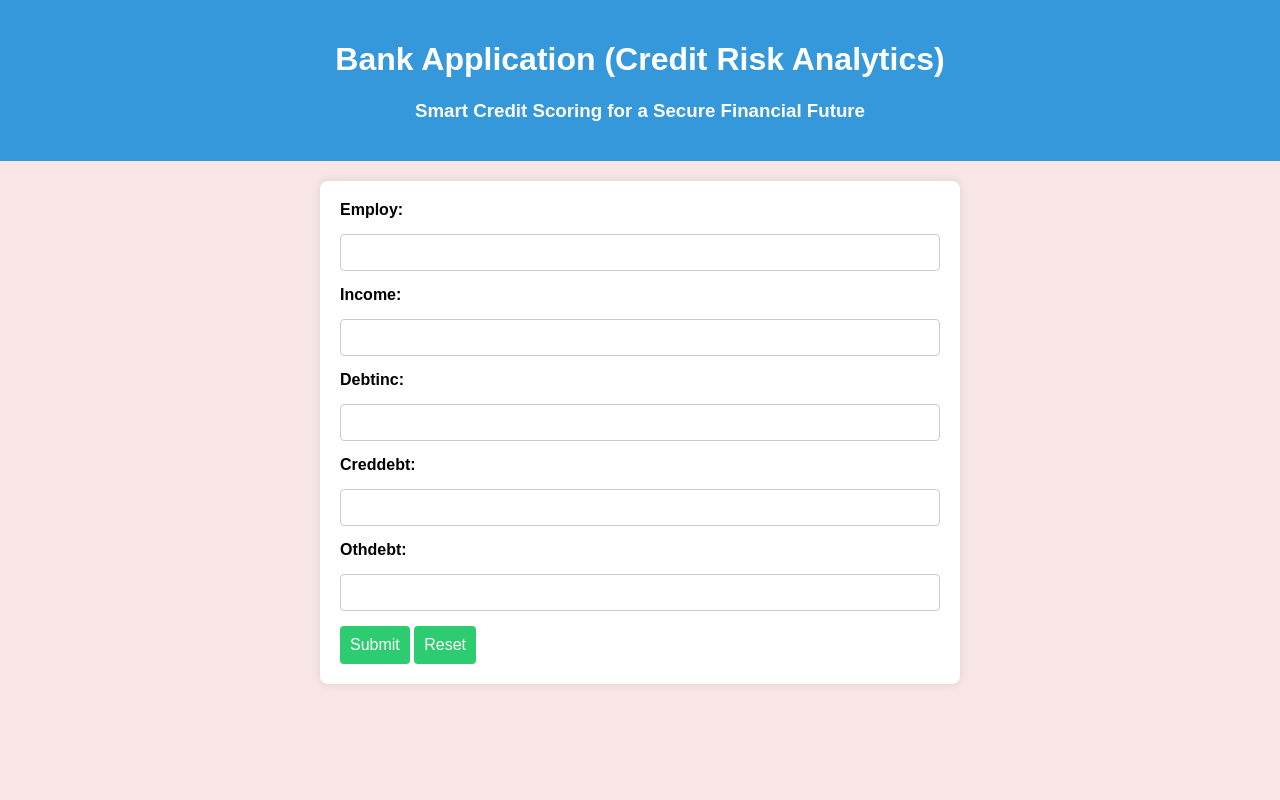
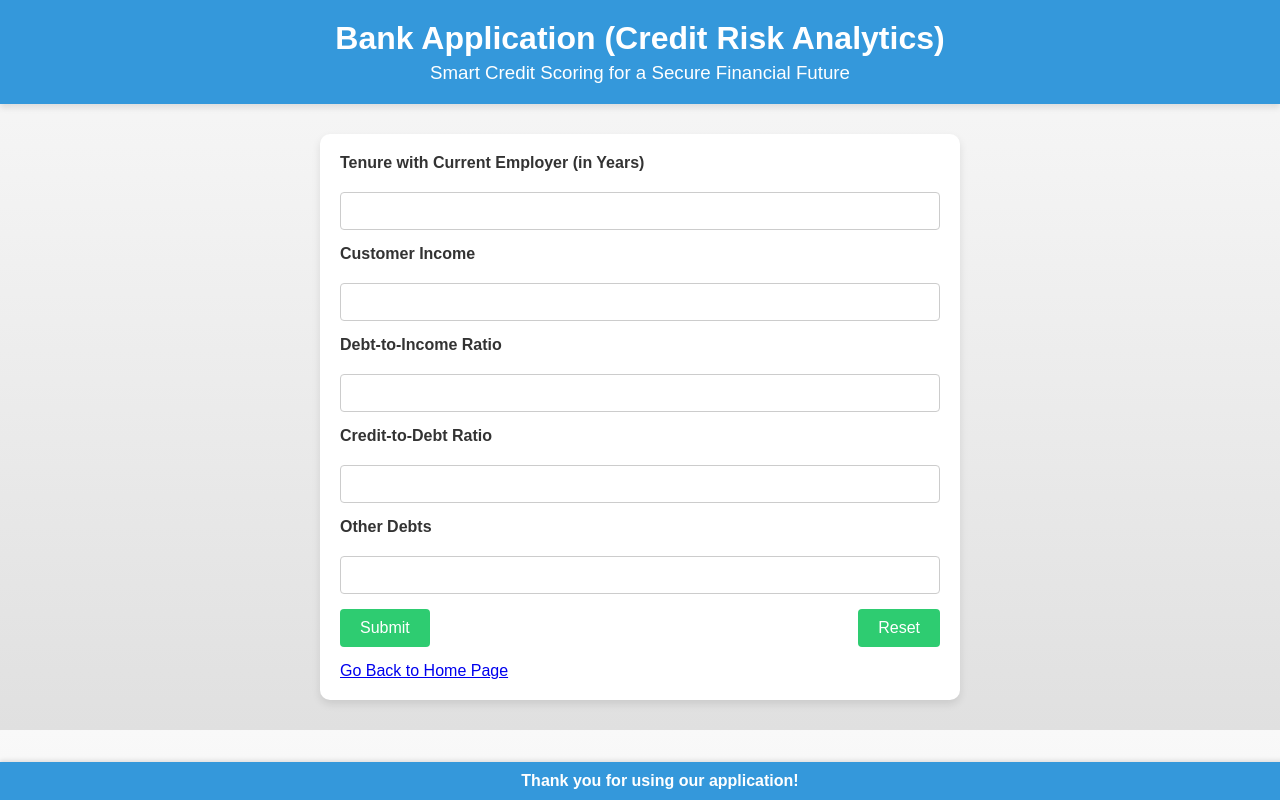
Before and after one commit to survar-23/flask-bank-application-credit-analysis, a Flask app: page /form.html in a window 1280 px wide. Run offline with Flask 3, Linux system fonts and the light colour scheme; parts of the project's set-up code (start-up, migrations or seed data) failed here and were passed over.

Commit message:
Updated files with some changes

```diff
--- a/templates/form.html
+++ b/templates/form.html
@@ -11,7 +11,8 @@
             font-family: 'Arial', sans-serif;
             margin: 0;
             padding: 0;
-            background-color: #f8e6e6;
+            background: linear-gradient(to bottom, #f9f9f9, #e0e0e0);
+            color: #333;
         }
 
         header {
@@ -19,15 +20,26 @@
             color: #fff;
             text-align: center;
             padding: 20px;
+            box-shadow: 0 4px 6px rgba(0, 0, 0, 0.1);
+        }
+
+        header h1 {
+            margin: 0;
+            font-size: 2em;
+        }
+
+        header h3 {
+            margin: 5px 0 0;
+            font-weight: 300;
         }
 
         main {
             max-width: 600px;
-            margin: 20px auto;
-            background-color: #fff;
+            margin: 30px auto;
+            background: #fff;
             padding: 20px;
-            border-radius: 8px;
-            box-shadow: 0 0 10px rgba(0, 0, 0, 0.1);
+            border-radius: 10px;
+            box-shadow: 0 4px 8px rgba(0, 0, 0, 0.1);
         }
 
         form {
@@ -38,63 +50,124 @@
 
         label {
             font-weight: bold;
+            margin-bottom: 5px;
         }
 
-        input {
+        input[type="text"] {
             padding: 10px;
             border: 1px solid #ccc;
             border-radius: 4px;
+            font-size: 14px;
             box-sizing: border-box;
+            transition: border-color 0.3s;
+        }
+
+        input[type="text"]:focus {
+            border-color: #3498db;
+            outline: none;
+        }
+
+        .button-container {
+            display: flex;
+            justify-content: space-between;
+            gap: 10px;
+        }
+
+        input[type="submit"],
+        input[type="reset"],
+        button {
+            padding: 10px 20px;
+            border: none;
+            border-radius: 4px;
+            font-size: 16px;
+            color: #fff;
+            cursor: pointer;
+            transition: background-color 0.3s, transform 0.2s;
         }
 
         input[type="submit"],
         input[type="reset"] {
             background-color: #2ecc71;
-            color: #fff;
-            cursor: pointer;
-            border: none;
-            border-radius: 4px;
-            padding: 10px;
-            font-size: 16px;
         }
 
         input[type="submit"]:hover,
         input[type="reset"]:hover {
             background-color: #27ae60;
+            transform: scale(1.05);
+        }
+
+        button {
+
+            background-color: #e74c3c;
+        }
+
+        button:hover {
+            background-color: #c0392b;
+            transform: scale(1.05);
+        }
+
+        .back-button {
+            border: none;
+            border-radius: 4px;
+            font-size: 16px;
+            text-align: left;
+        }
+
+        footer {
+            text-align: center;
+            padding: 10px 20px;
+            background-color: #3498db;
+            color: white;
+            position: fixed;
+            bottom: 0;
+            width: 100%;
+            box-shadow: 0 -2px 4px rgba(0, 0, 0, 0.1);
+        }
+
+        footer p {
+            margin: 0;
         }
     </style>
 </head>
 
 <body>
-
     <header>
         <h1>Bank Application (Credit Risk Analytics)</h1>
         <h3>Smart Credit Scoring for a Secure Financial Future</h3>
     </header>
 
     <main>
-        <form method="post">
-            <label for="employ">Employ:</label>
-            <input type="text" name="employ" required pattern="\d+" title="Please enter a numeric value">
 
-            <label for="income">Income:</label>
-            <input type="text" name="income" required pattern="\d+" title="Please enter a numeric value">
 
-            <label for="debtinc">Debtinc:</label>
-            <input type="text" name="debtinc" required pattern="\d+" title="Please enter a numeric value">
+        <form method="post" id="myform">
+            <label for="employ">Tenure with Current Employer (in Years)</label>
+            <input type="text" id="employ" name="employ" required pattern="\d+" title="Please enter a numeric value">
 
-            <label for="creddebt">Creddebt:</label>
-            <input type="text" name="creddebt" required pattern="\d+" title="Please enter a numeric value">
+            <label for="income">Customer Income</label>
+            <input type="text" id="income" name="income" required pattern="\d+" title="Please enter a numeric value">
 
-            <label for="othdebt">Othdebt:</label>
-            <input type="text" name="othdebt" required pattern="\d+" title="Please enter a numeric value">
+            <label for="debtinc">Debt-to-Income Ratio</label>
+            <input type="text" id="debtinc" name="debtinc" required pattern="\d+" title="Please enter a numeric value">
+
+            <label for="creddebt">Credit-to-Debt Ratio</label>
+            <input type="text" id="creddebt" name="creddebt" required pattern="\d+" title="Please enter a numeric value">
+
+            <label for="othdebt">Other Debts</label>
+            <input type="text" id="othdebt" name="othdebt" required pattern="\d+" title="Please enter a numeric value">
+
             <div class="button-container">
                 <input type="submit" value="Submit">
                 <input type="reset" value="Reset">
             </div>
+            <div class="button-container">
+                <a href="index.html">Go Back to Home Page</a>
+            </div>
         </form>
     </main>
 
+    <footer>
+        <p><b>Thank you for using our application!</b></p>
+    </footer>
 </body>
 
 </html>
```
Also changed, not shown: templates/form_results.html (+58 -18 lines), templates/index.html (+47 -33 lines), README.md (deleted), app.py (line endings or trailing spaces), static/images/Background_Image.png (added), static/images/Logo.png (added).
